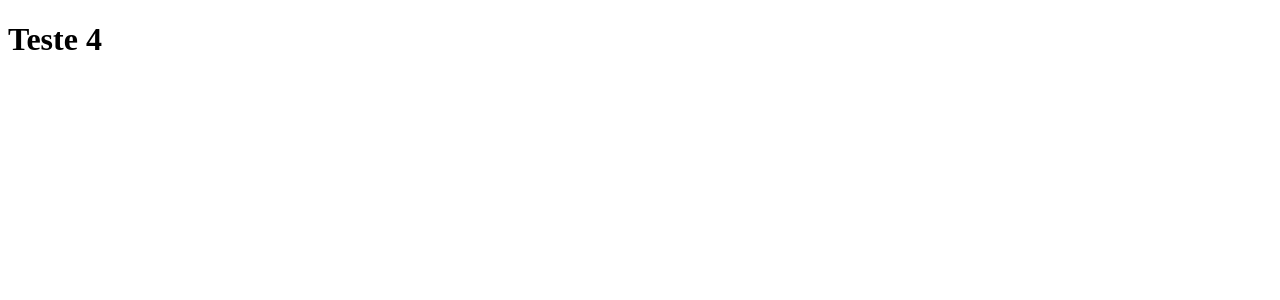
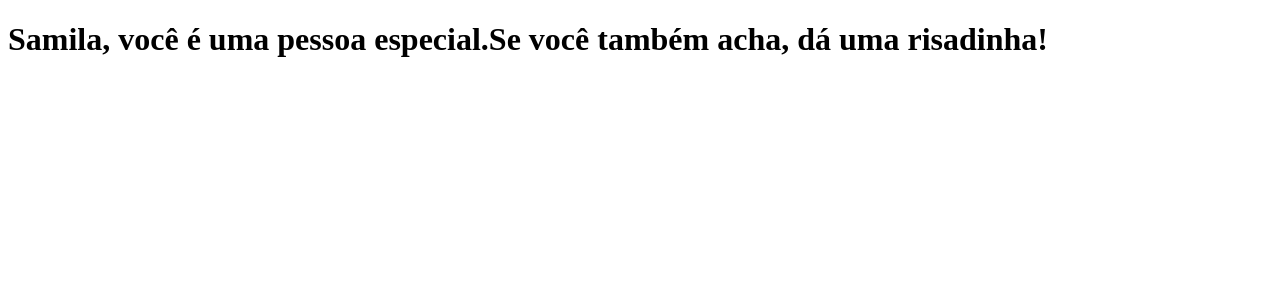
Before and after one commit to matheussjsilva/clone-tabnews, a Next.js app: page / in a window 1280 px wide. Shown: the top 300 px of the page. Built offline with nearby package versions, Linux system fonts and the light colour scheme.

Commit message:
modifica a frase

```diff
--- a/pages/index.js
+++ b/pages/index.js
@@ -1,5 +1,5 @@
 function Home() {
-    return <h1>Teste 4</h1>
+    return <h1>Samila, você é uma pessoa especial.Se você também acha, dá uma risadinha! </h1>
 }
 
 export default Home;
```
